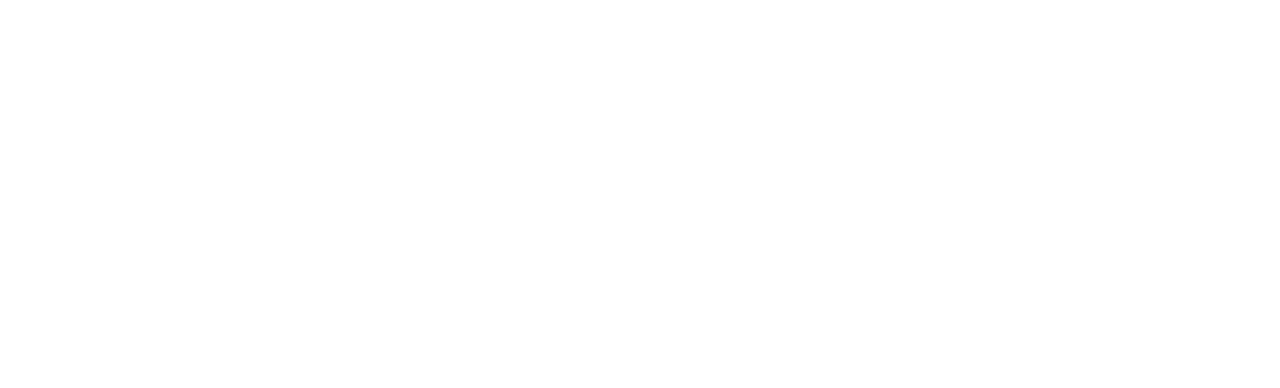
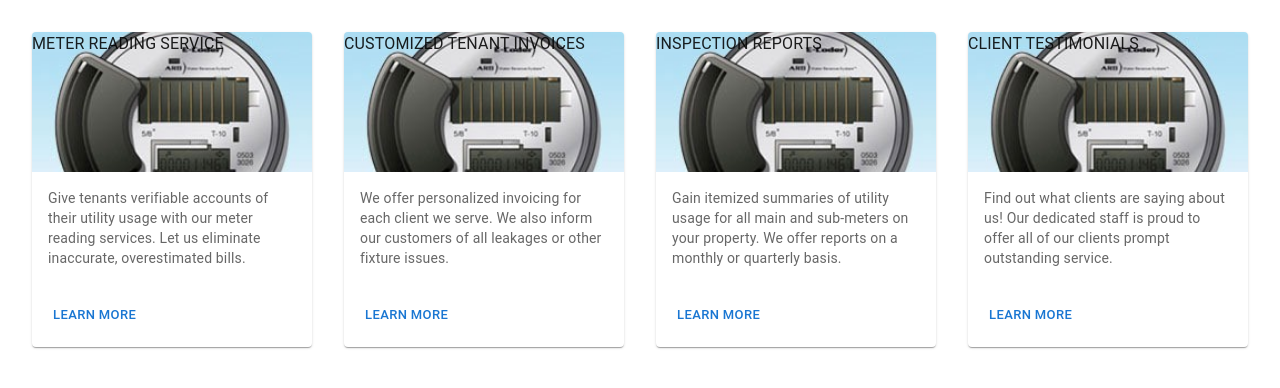
Before and after one commit to pandeytanish/React-MUI, a React (Create React App) app: page / in a window 1280 px wide. Shown: the top 388 px of the page. Built offline with nearby package versions, Linux system fonts and the light colour scheme.

Commit message:
article details

```diff
--- a/src/Verification Flow/ArticleDetails.jsx
+++ b/src/Verification Flow/ArticleDetails.jsx
@@ -1,14 +1,59 @@
-import { Box } from '@mui/material'
-import React, { Component } from 'react'
+import React from 'react';
+import { Grid, Card, CardContent, CardMedia, Typography, Button, Box } from '@mui/material';
+import image from '../demo_image123.jpg'
 
-export default class ArticleDetails extends Component {
-  render() {
-    return (
-   <Box>
-    <Box></Box>
-    <Box></Box>
+const services = [
+  {
+    title: "METER READING SERVICE",
+    description: "Give tenants verifiable accounts of their utility usage with our meter reading services. Let us eliminate inaccurate, overestimated bills.",
+    imageUrl: "meter-reading-service.jpg",
+  },
+  {
+    title: "CUSTOMIZED TENANT INVOICES",
+    description: "We offer personalized invoicing for each client we serve. We also inform our customers of all leakages or other fixture issues.",
+    imageUrl: "customized-tenant-invoices.jpg",
+  },
+  {
+    title: "INSPECTION REPORTS",
+    description: "Gain itemized summaries of utility usage for all main and sub-meters on your property. We offer reports on a monthly or quarterly basis.",
+    imageUrl: "inspection-reports.jpg",
+  },
+  {
+    title: "CLIENT TESTIMONIALS",
+    description: "Find out what clients are saying about us! Our dedicated staff is proud to offer all of our clients prompt outstanding service.",
+    imageUrl: "client-testimonials.jpg",
+  },
+];
 
-   </Box>
-    )
-  }
-}
+const ArticleDetails = () => {
+  return (
+    <Grid container spacing={4} sx={{ padding: 4 }}>
+      {services.map((service, index) => (
+        <Grid item xs={12} sm={6} md={3} key={index}>
+          <Card sx={{ height: '100%' }}>
+          <Box
+              sx={{
+                height: 140,
+                backgroundImage: `url(${image})`,
+                backgroundSize: 'cover',
+                backgroundPosition: 'center',
+              }}
+            >
+             <Typography>{service.title}</Typography>
+            </Box>
+            <CardContent>
+              <Typography variant="body2" color="text.secondary">
+                {service.description}
+              </Typography>
+            </CardContent>
+            <Button size="small" sx={{ justifyContent: 'center', margin: 2 }}>
+              LEARN MORE
+            </Button>
+          </Card>
+        </Grid>
+      ))}
+    </Grid>
+  );
+};
+
+export default ArticleDetails;
```
Also changed, not shown: src/demo_image123.jpg (added).
